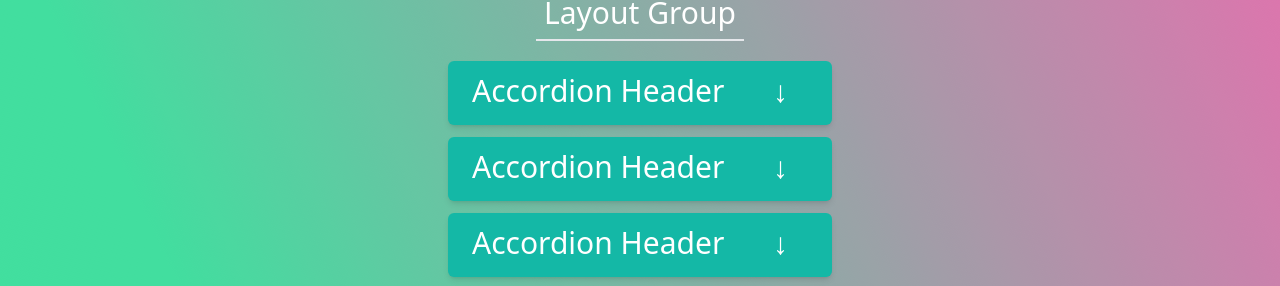
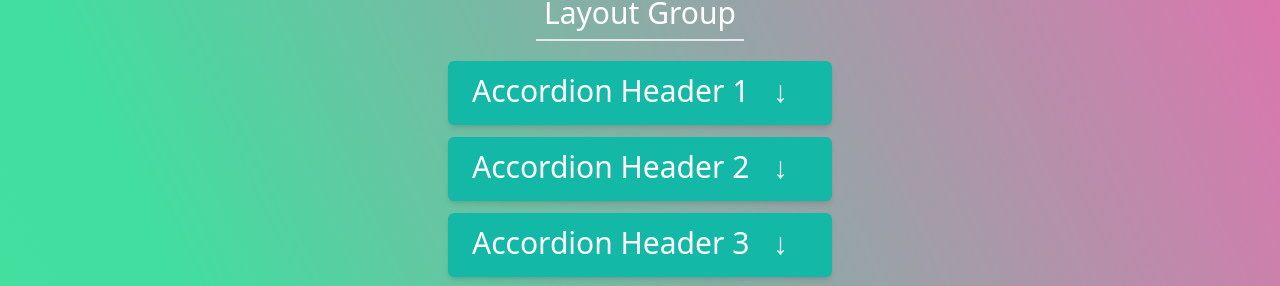
Before and after one commit to mohammad-naimur-rahman/framer-motion-walkthrough, a React (Vite) app: page /layout in a window 1280 px wide. Shown: the part 1535-1821 px from the top of the page. Built offline with nearby package versions, Linux system fonts and the light colour scheme; a web font is replaced by a local one.

Commit message:
added index in the accordion

```diff
--- a/src/components/pages/Layout/Another.jsx
+++ b/src/components/pages/Layout/Another.jsx
@@ -11,7 +11,9 @@ const Another = () => {
         layout
         className={`${big ? 'h-96' : 'h-72'} bg-teal-300 w-96 rounded grid items-center cursor-pointer mb-5 mx-auto`}
         onClick={() => setbig(!big)}>
-        <h3 className='text-3xl text-center'>(Click Me)</h3>
+        <motion.h3 layout className='text-3xl text-center'>
+          (Click Me)
+        </motion.h3>
       </motion.div>
     </>
   )
--- a/src/components/pages/Layout/LayoutGroup/Accordion.jsx
+++ b/src/components/pages/Layout/LayoutGroup/Accordion.jsx
@@ -1,14 +1,14 @@
 import React, { useState } from 'react'
 import { motion } from 'framer-motion'
 
-const Accordion = () => {
+const Accordion = ({ index = 1 }) => {
   const [open, setopen] = useState(false)
   return (
     <motion.div
       layout
       className={`bg-teal-500 overflow-hidden py-3 rounded-md shadow-md my-3 mx-auto w-96 ${open ? 'h-auto' : 'h-16'}`}>
       <motion.h4 layout className='text-3xl pb-4 border-b-2 flex cursor-pointer px-6' onClick={() => setopen(!open)}>
-        Accordion Header{' '}
+        Accordion Header {index}
         {open ? <span className='ml-auto block pr-5'>&uarr;</span> : <span className='ml-auto block pr-5'>&darr;</span>}
       </motion.h4>
       <motion.p layout className='p-3'>
--- a/src/components/pages/Layout/LayoutGroup/LayoutGroupComponent.jsx
+++ b/src/components/pages/Layout/LayoutGroup/LayoutGroupComponent.jsx
@@ -8,9 +8,9 @@ const LayoutGroupComponent = () => {
     <>
       <Heading>Layout Group</Heading>
       <LayoutGroup>
-        <Accordion />
-        <Accordion />
-        <Accordion />
+        <Accordion index={1} />
+        <Accordion index={2} />
+        <Accordion index={3} />
       </LayoutGroup>
     </>
   )
```
